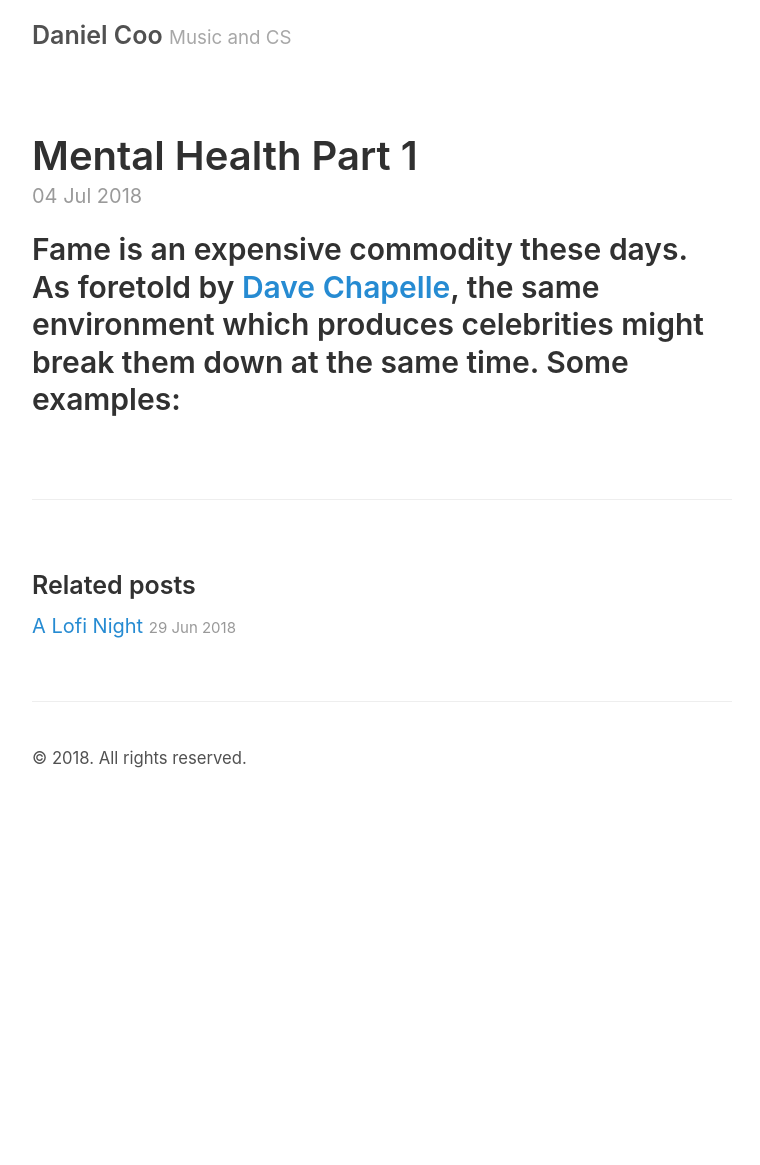
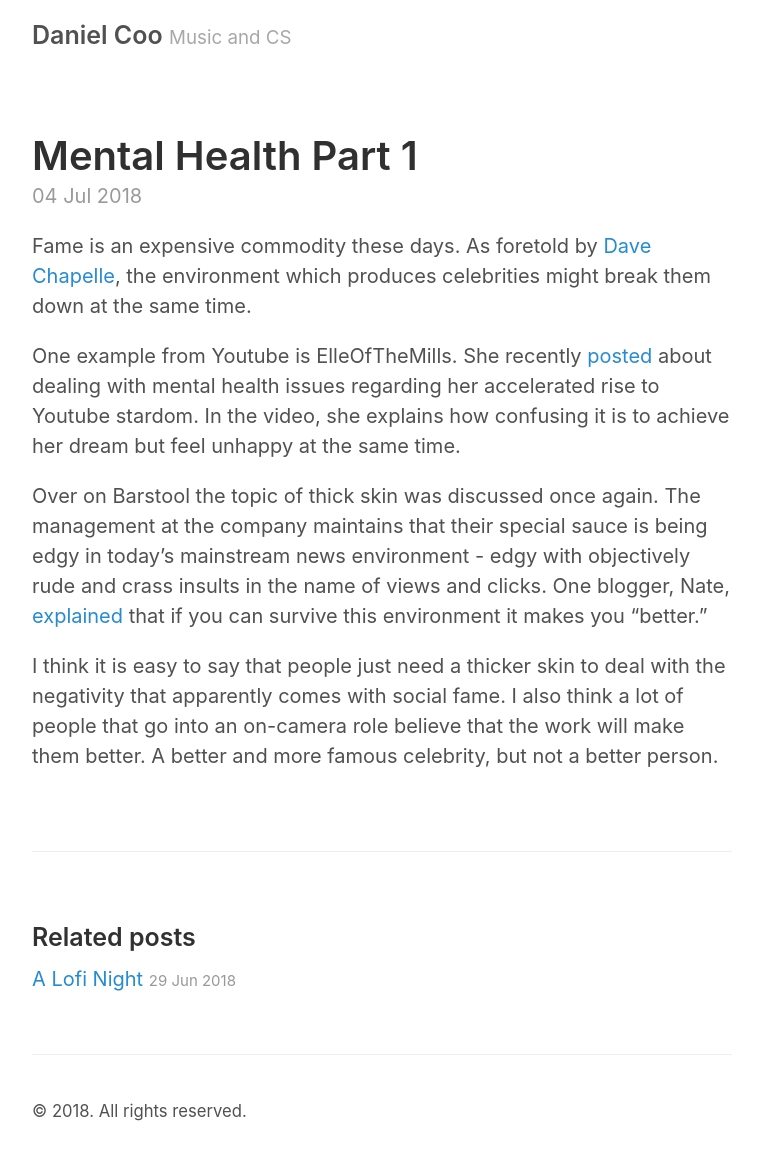
Before and after one commit to DC00/dc00.github.io, a Jekyll site: the page built from _posts/2018-07-04-mental-health-part-1.md, in a window 1280 px wide. Shown: the whole page, without its empty margins (258-1018 px from the left). Built offline with Jekyll 4.4.1, drawn with Linux system fonts in a browser that asks for light colours; before the commit the page ends 900 px from its top, so only the background shows below that.

Commit message:
mental health p1done

```diff
--- a/_posts/2018-07-04-mental-health-part-1.md
+++ b/_posts/2018-07-04-mental-health-part-1.md
@@ -4,5 +4,10 @@ title: "Mental Health Part 1"
 categories: thoughts
 ---
 
-Fame is an expensive commodity these days. As foretold by [Dave Chapelle](https://youtu.be/ZOBjLPfDBWc?t=2m11s), the same environment which produces celebrities might break them down at the same time. Some examples:
--
+Fame is an expensive commodity these days. As foretold by [Dave Chapelle](https://youtu.be/ZOBjLPfDBWc?t=2m11s), the environment which produces celebrities might break them down at the same time.
+
+One example from Youtube is ElleOfTheMills. She recently [posted](https://www.youtube.com/watch?v=WKKwgq9LRgA&t=3s) about dealing with mental health issues regarding her accelerated rise to Youtube stardom. In the video, she explains how confusing it is to achieve her dream but feel unhappy at the same time.
+
+Over on Barstool the topic of thick skin was discussed once again. The management at the company maintains that their special sauce is being edgy in today's mainstream news environment - edgy with objectively rude and crass insults in the name of views and clicks. One blogger, Nate, [explained](https://youtu.be/PQrosqG-J7g?t=10m14s) that if you can survive this environment it makes you "better."
+
+I think it is easy to say that people just need a thicker skin to deal with the negativity that apparently comes with social fame. I also think a lot of people that go into an on-camera role believe that the work will make them better. A better and more famous celebrity, but not a better person.
```
